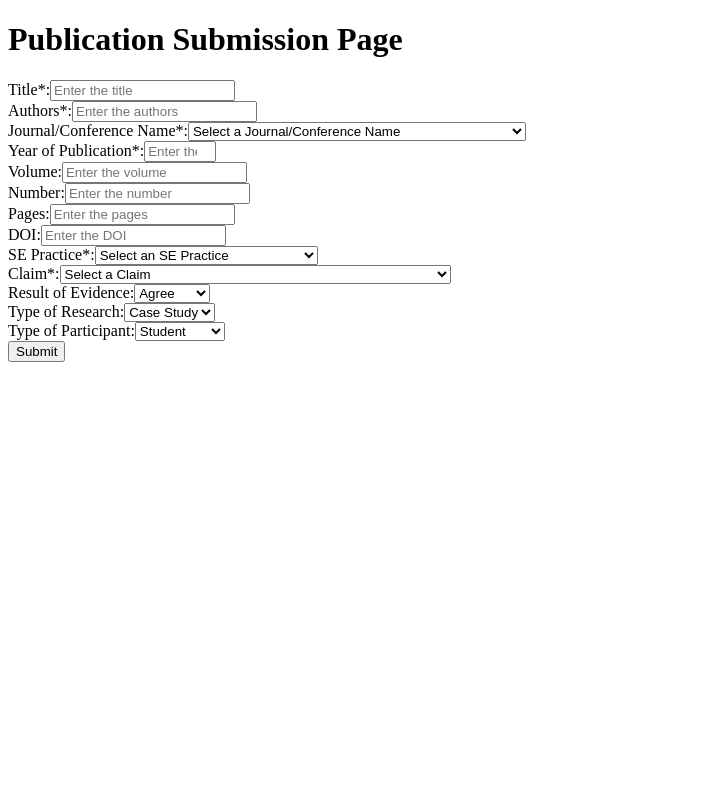
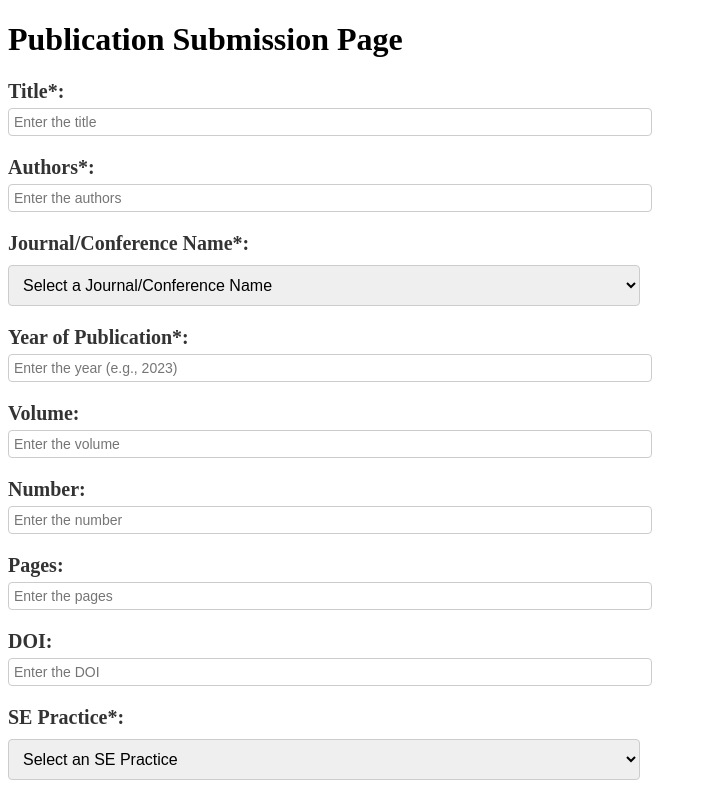
Before and after one commit to Fadessss/SPEED_APP_CISE, a Next.js app: page /Input in a window 1280 px wide. Shown: the top 800 px of the page, without its empty margins (0-707 px from the left). Built offline with nearby package versions, Linux system fonts and the light colour scheme.

Commit message:
Linked to db

```diff
--- a/components/Input/InputForm.js
+++ b/components/Input/InputForm.js
@@ -1,5 +1,5 @@
 import React, { Component } from 'react';
-
+import styles from './inputform.module.css';
 
 class InputForm extends Component {
     constructor(props) {
@@ -19,6 +19,8 @@ class InputForm extends Component {
             typeOfResearch: 'Case Study',
             typeOfParticipant: 'Student',
             errors: {},
+            submitted: false, // Add a submitted state
+            isSubmitting: false, // Track form submission
         };
     }
 
@@ -29,17 +31,45 @@ class InputForm extends Component {
         });
     };
 
-    handleSubmit = (e) => {
+    handleSubmit = async (e) => {
         e.preventDefault();
         const errors = this.validateForm();
         if (Object.keys(errors).length === 0) {
-            // Form is valid, proceed with submission or other actions
-            console.log('Form data submitted:', this.state);
+            // Form is valid, start the submission process
+            this.setState({ isSubmitting: true });
+
+            try {
+                // Make the API call to submit the form data
+                const response = await fetch('/api/insertData', {
+                    method: 'POST',
+                    headers: {
+                        'Content-Type': 'application/json',
+                    },
+                    body: JSON.stringify({ data: this.state }), // Send the form data to the API
+                });
+
+                if (response.ok) {
+                    // Form submission successful, reset the form and disable the button
+                    this.setState({
+                        submitted: true,
+                        isSubmitting: false, // Set isSubmitting to false after successful submission
+                    });
+                } else {
+                    // Handle API call errors here
+                    console.error('API call error:', response.statusText);
+                    this.setState({ isSubmitting: false }); // Set isSubmitting to false on error
+                }
+            } catch (error) {
+                // Handle submission error, you can show an error message or retry
+                console.error('Submission error:', error);
+                this.setState({ isSubmitting: false }); // Set isSubmitting to false on error
+            }
         } else {
             // Form has errors, update the state to show error messages
             this.setState({ errors });
         }
     };
+
 
     validateForm = () => {
         const errors = {};
@@ -62,12 +92,12 @@ class InputForm extends Component {
     };
 
     render() {
-        const { errors } = this.state;
+        const { errors, isSubmitting, submitted } = this.state;
 
         return (
             <form onSubmit={this.handleSubmit} className="input-form">
-                <div className="form-group">
-                    <label htmlFor="title">
+                <div className={styles.form_group}>
+                    <label htmlFor="title" className={styles.form_group_label}>
                         Title<span className="required">*</span>:
                     </label>
                     <input
@@ -78,12 +108,13 @@ class InputForm extends Component {
                         onChange={this.handleChange}
                         placeholder="Enter the title"
                         required
+                        className={`form_group_input ${styles.form_group_input}`}
                     />
-                    {errors.title && <span className="error-message">{errors.title}</span>}
+                    {errors.title && <span className={styles.error_message}>{errors.title}</span>}
                 </div>
 
-                <div className="form-group">
-                    <label htmlFor="authors">
+                <div className={styles.form_group}>
+                    <label htmlFor="authors" className={styles.form_group_label}>
                         Authors<span className="required">*</span>:
                     </label>
                     <input
@@ -94,12 +125,13 @@ class InputForm extends Component {
                         onChange={this.handleChange}
                         placeholder="Enter the authors"
                         required
+                        className={`form_group_input ${styles.form_group_input}`}
                     />
-                    {errors.authors && <span className="error-message">{errors.authors}</span>}
+                    {errors.authors && <span className={styles.error_message}>{errors.authors}</span>}
                 </div>
 
-                <div className="form-group">
-                    <label htmlFor="journalOrConferenceName">
+                <div className={styles.form_group}>
+                    <label htmlFor="journalOrConferenceName" className={styles.form_group_label}>
                         Journal/Conference Name<span className="required">*</span>:
                     </label>
                     <select
@@ -108,7 +140,8 @@ class InputForm extends Component {
                         value={this.state.journalOrConferenceName}
                         onChange={this.handleChange}
                         required
-                        className="form-input"
+                        className={styles.form_group_select}
+
                     >
                         <option value="">Select a Journal/Conference Name</option>
                         {[
@@ -130,13 +163,13 @@ class InputForm extends Component {
                         ))}
                     </select>
                     {errors.journalOrConferenceName && (
-                        <span className="error-message">{errors.journalOrConferenceName}</span>
+                        <span className={styles.error_message}>{errors.journalOrConferenceName}</span>
                     )}
                 </div>
 
 
-                <div className="form-group">
-                    <label htmlFor="yearOfPublication">
+                <div className={styles.form_group}>
+                    <label htmlFor="yearOfPublication" className={styles.form_group_label}>
                         Year of Publication<span className="required">*</span>:
                     </label>
                     <input
@@ -150,14 +183,15 @@ class InputForm extends Component {
                         max="2099" // Set the maximum year
                         step="1"   // Allow only whole numbers
                         required
+                        className={`form_group_input ${styles.form_group_input}`}
                     />
                     {errors.yearOfPublication && (
-                        <span className="error-message">{errors.yearOfPublication}</span>
+                        <span className={styles.error_message}>{errors.yearOfPublication}</span>
                     )}
                 </div>
 
-                <div className="form-group">
-                    <label htmlFor="volume">Volume:</label>
+                <div className={styles.form_group}>
+                    <label htmlFor="volume" className={styles.form_group_label}>Volume:</label>
                     <input
                         type="number"
                         id="volume"
@@ -166,11 +200,12 @@ class InputForm extends Component {
                         onChange={this.handleChange}
                         placeholder="Enter the volume"
                         min="1" // Set the minimum value to 1
+                        className={`form_group_input ${styles.form_group_input}`}
                     />
                 </div>
 
-                <div className="form-group">
-                    <label htmlFor="number">Number:</label>
+                <div className={styles.form_group}>
+                    <label htmlFor="number" className={styles.form_group_label}>Number:</label>
                     <input
                         type="number"
                         id="number"
@@ -179,11 +214,12 @@ class InputForm extends Component {
                         onChange={this.handleChange}
                         placeholder="Enter the number"
                         min="1" // Set the minimum value to 1
+                        className={`form_group_input ${styles.form_group_input}`}
                     />
                 </div>
 
-                <div className="form-group">
-                    <label htmlFor="pages">Pages:</label>
+                <div className={styles.form_group}>
+                    <label htmlFor="pages" className={styles.form_group_label}>Pages:</label>
                     <input
                         type="number"
                         id="pages"
@@ -192,14 +228,15 @@ class InputForm extends Component {
                         onChange={this.handleChange}
                         placeholder="Enter the pages"
                         min="1" // Set the minimum value to 1
+                        className={`form_group_input ${styles.form_group_input}`}
                     />
                 </div>
 
 
 
                 <div className="group">
-                    <div className="form-group">
-                        <label htmlFor="DOI">DOI:</label>
+                    <div className={styles.form_group}>
+                        <label htmlFor="DOI" className={styles.form_group_label}>DOI:</label>
                         <input
                             type="text"
                             id="DOI"
@@ -207,11 +244,12 @@ class InputForm extends Component {
                             value={this.state.DOI}
                             onChange={this.handleChange}
                             placeholder="Enter the DOI"
+                            className={`form_group_input ${styles.form_group_input}`}
                         />
                     </div>
 
-                    <div className="form-group">
-                        <label htmlFor="SEPractice">
+                    <div className={styles.form_group}>
+                        <label htmlFor="SEPractice" className={styles.form_group_label}>
                             SE Practice<span className="required">*</span>:
                         </label>
                         <select
@@ -220,7 +258,8 @@ class InputForm extends Component {
                             value={this.state.SEPractice}
                             onChange={this.handleChange}
                             required
-                            className="form-input"
+                            className={styles.form_group_select}
+
                         >
                             <option value="">Select an SE Practice</option>
                             {[
@@ -237,13 +276,13 @@ class InputForm extends Component {
                             ))}
                         </select>
                         {errors.SEPractice && (
-                            <span className="error-message">{errors.SEPractice}</span>
+                            <span className={styles.error_message}>{errors.SEPractice}</span>
                         )}
                     </div>
 
 
-                    <div className="form-group">
-                        <label htmlFor="claim">
+                    <div className={styles.form_group}>
+                        <label htmlFor="claim" className={styles.form_group_label}>
                             Claim<span className="required">*</span>:
                         </label>
                         <select
@@ -252,7 +291,8 @@ class InputForm extends Component {
                             value={this.state.claim}
                             onChange={this.handleChange}
                             required
-                            className="form-input"
+                            className={styles.form_group_select}
+
                         >
                             <option value="">Select a Claim</option>
                             {[
@@ -275,32 +315,36 @@ class InputForm extends Component {
                             ))}
                         </select>
                         {errors.claim && (
-                            <span className="error-message">{errors.claim}</span>
+                            <span className={styles.error_message}>{errors.claim}</span>
                         )}
                     </div>
 
                 </div>
 
-                <div className="form-group">
-                    <label htmlFor="resultOfEvidence">Result of Evidence:</label>
+                <div className={styles.form_group}>
+                    <label htmlFor="resultOfEvidence" className={styles.form_group_label}>Result of Evidence:</label>
                     <select
                         id="resultOfEvidence"
                         name="resultOfEvidence"
                         value={this.state.resultOfEvidence}
                         onChange={this.handleChange}
+                        className={styles.form_group_select}
+
                     >
                         <option value="Agree">Agree</option>
                         <option value="Disagree">Disagree</option>
                     </select>
                 </div>
 
-                <div className="form-group">
-                    <label htmlFor="typeOfResearch">Type of Research:</label>
+                <div className={styles.form_group}>
+                    <label htmlFor="typeOfResearch" className={styles.form_group_label}>Type of Research:</label>
                     <select
                         id="typeOfResearch"
                         name="typeOfResearch"
                         value={this.state.typeOfResearch}
                         onChange={this.handleChange}
+                        className={styles.form_group_select}
+
                     >
                         <option value="Case Study">Case Study</option>
                         <option value="Experiment">Experiment</option>
@@ -309,20 +353,28 @@ class InputForm extends Component {
                     </select>
                 </div>
 
-                <div className="form-group">
-                    <label htmlFor="typeOfParticipant">Type of Participant:</label>
+                <div className={styles.form_group}>
+                    <label htmlFor="typeOfParticipant" className={styles.form_group_label}>Type of Participant:</label>
                     <select
                         id="typeOfParticipant"
                         name="typeOfParticipant"
                         value={this.state.typeOfParticipant}
                         onChange={this.handleChange}
+                        className={styles.form_group_select}
                     >
                         <option value="Student">Student</option>
                         <option value="Practitioner">Practitioner</option>
                     </select>
                 </div>
 
-                <button type="submit">Submit</button>
+                <button
+                    type="submit"
+                    className={`${styles.submit_button} ${submitted ? styles.submitted_button : ''}`}
+                    disabled={isSubmitting || submitted}
+                >
+                    {isSubmitting ? 'Submitting...' : submitted ? 'Submitted' : 'Submit'}
+                </button>
+
             </form>
         );
     }
--- /dev/null
+++ b/components/Input/inputform.module.css
@@ -0,0 +1,66 @@
+/* Style for the form group container */
+.form_group {
+    margin-bottom: 20px;
+}
+
+/* Style for labels */
+.form_group_label {
+    display: block;
+    font-size: 20px;
+    margin-bottom: 5px;
+    font-weight: bold;
+    color: #333;
+    /* Label text color */
+}
+
+/* Style for input elements */
+.form_group_input {
+    width: 50%;
+    padding: 5px;
+    border: 1px solid #ccc;
+    border-radius: 4px;
+    font-size: 14px;
+    outline: none;
+    /* Remove input outline on focus */
+}
+
+.form_group_select {
+    width: 50%;
+    padding: 10px;
+    border: 1px solid #ccc;
+    border-radius: 4px;
+    font-size: 16px;
+    outline: none;
+    margin-top: 5px;
+    /* Add margin to separate it from other elements */
+}
+
+/* Style for required indicator */
+.form_group_required {
+    color: red;
+    /* Color for the required indicator */
+}
+
+/* Style for error messages */
+.error_message {
+    color: red;
+    font-size: 14px;
+}
+
+.submit_button {
+    padding: 10px 20px;
+    background-color: #007BFF;
+    color: white;
+    border: none;
+    border-radius: 5px;
+    cursor: pointer;
+    font-size: 18px;
+    margin-top: 10px;
+}
+
+/* Style for the submitted button */
+.submitted_button {
+    background-color: gray; /* Change the background color to gray */
+    color: white; /* Change the text color to white or any other color you prefer */
+    cursor: not-allowed; /* Change the cursor to indicate that the button is disabled */
+}
```
